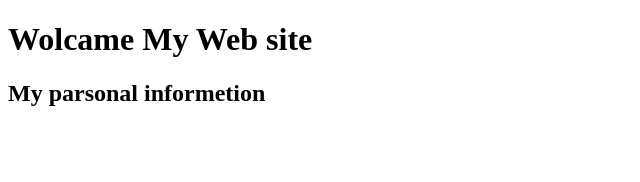
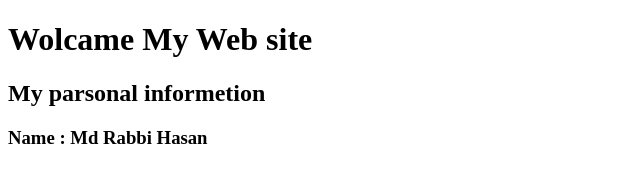
Before and after one commit to itzrabbi426-blip/My-parsonal-page, a plain HTML site: page index.html in a window 1280 px wide. Shown: the whole page, without its empty margins (0-640 px from the left). Drawn offline with Linux system fonts and the light colour scheme.

Commit message:
Update index.html

```diff
--- a/index.html
+++ b/index.html
@@ -8,5 +8,6 @@
 <body>
     <H1>Wolcame My Web site</H1>
     <h2>My parsonal informetion</h2>
+    <h3>Name : Md Rabbi Hasan</h3>
 </body>
 </html>
```
